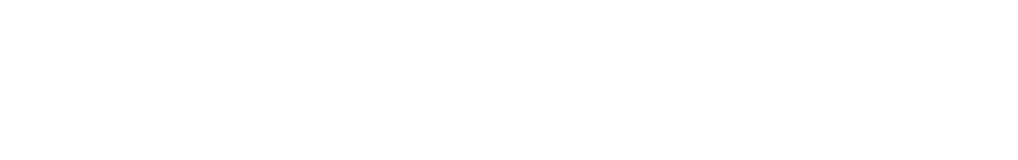
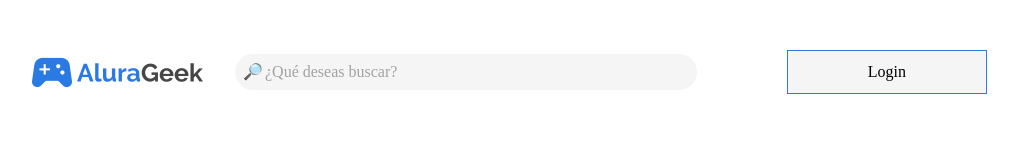
Before and after one commit to sandovaldavid/AluraGeek-sprint-02, a plain HTML site: page index.html in a window 1280 px wide. Shown: the whole page, without its empty margins (133-1151 px from the left). Drawn offline with Linux system fonts and the light colour scheme.

Commit message:
estilos para el head

```diff
--- /dev/null
+++ b/css/boton.css
@@ -0,0 +1,7 @@
+.boton{
+    transition: 0.5s;
+}
+.boton:hover{
+    opacity: 0.2;
+    transition: 0.5s;
+}
--- /dev/null
+++ b/css/container.css
@@ -0,0 +1,5 @@
+.container{
+    padding-top: 2.5rem;
+    padding-right: 10rem;
+    padding-left: 10rem;
+}
--- /dev/null
+++ b/css/head.css
@@ -0,0 +1,8 @@
+.head{
+    display: flex;
+    justify-content: space-between;
+    align-items: center;
+    background: #FFFFFF;
+    padding-bottom: 2.5rem;
+    height: 4rem;
+}
--- /dev/null
+++ b/css/head/head-boton.css
@@ -0,0 +1,7 @@
+.head__boton{
+    padding: .75rem 5rem;
+    margin-left: 1rem;
+    background: #F5F5F5;
+    border: none;
+    border: 1px solid #2A7AE4;
+}
--- /dev/null
+++ b/css/head/head-buscar.css
@@ -0,0 +1,20 @@
+.head__buscar{
+    display: flex;
+    align-items: center;
+    background:  #F5F5F5;
+    padding: .5rem ;
+    border-radius: 20px;
+    width: 60%;
+}
+#buscar__barra{
+    border: none;
+    outline: none;
+    background: #F5F5F5;
+}
+#buscar__barra::placeholder{
+    color: #A2A2A2;
+}
+
+.head__buscar:hover{
+    border: 1px solid #225497;
+}
--- /dev/null
+++ b/css/head/head-logo-buscar.css
@@ -0,0 +1,6 @@
+.head__logo-buscar{
+    display: flex;
+    align-items: center;
+    box-sizing: border-box;
+    width: 80%;
+}
--- /dev/null
+++ b/css/head/head-logo.css
@@ -0,0 +1,5 @@
+.head__logo{
+    width: 176;
+    min-width: 15%;
+    padding-right: 2rem;
+}
--- /dev/null
+++ b/css/link.css
@@ -0,0 +1,3 @@
+.link{
+    font-size: 16px;
+}
--- a/index.html
+++ b/index.html
@@ -4,8 +4,31 @@
     <meta http-equiv="X-UA-Compatible" content="IE=edge">
     <meta name="viewport" content="width=device-width, initial-scale=1.0">
     <title>AluraGeek</title>
+    <link rel="stylesheet" href="css/reset.css">
+    <link rel="stylesheet" href="css/normalize.css">
+    <link rel="stylesheet" href="css/container.css">
+    <link rel="stylesheet" href="css/boton.css">
+    <link rel="stylesheet" href="css/link.css">
+    <link rel="stylesheet" href="css/head.css">
+    <link rel="stylesheet" href="css/head/head-boton.css">
+    <link rel="stylesheet" href="css/head/head-buscar.css">
+    <link rel="stylesheet" href="css/head/head-logo-buscar.css">
+    <link rel="stylesheet" href="css/head/head-logo.css">
+
 </head>
 <body>
-
+    <section class="head container">
+        <div class="head__logo-buscar">
+            <img src="img/logo_alura-geek.png" alt="logo_alurageek" class="head__logo">
+            <div class="head__buscar" id="head__buscar">
+                <label id="buscar__lupa" for="buscar">&#128270</label>
+                <input type="text" id="buscar__barra" placeholder="¿Qué deseas buscar?">
+            </div>
+        </div>
+        <button class="head__boton boton" id="login">
+            <a href="#" class="link" id="link__login">Login</a>
+        </button>
+    </section>
+    <script src="js/animaciones/barra-buscar.js"></script>
 </body>
 </html>
```
